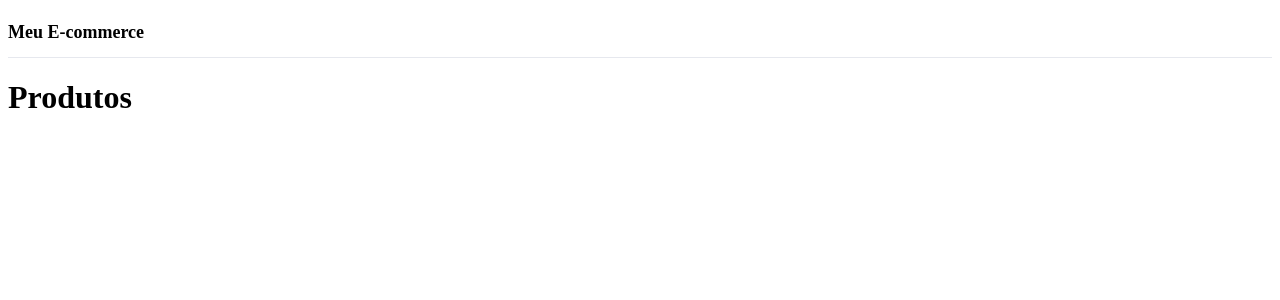
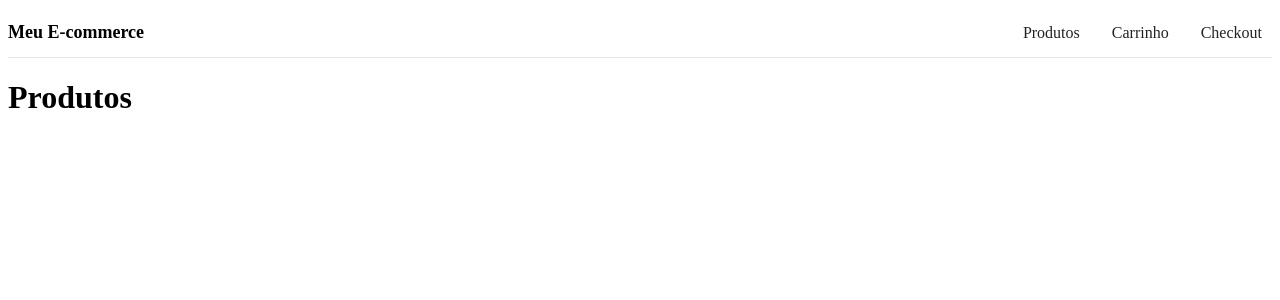
Before and after one commit to Erissonteixeira/api-ecommerce-frontend, a React (Vite) app in the folder api-ecommerce-frontend/: page / in a window 1280 px wide. Shown: the top 300 px of the page. Built offline with nearby package versions, Linux system fonts and the light colour scheme.

Commit message:
feat: adicionar navegação no header com react router

```diff
--- a/api-ecommerce-frontend/src/components/Header.tsx
+++ b/api-ecommerce-frontend/src/components/Header.tsx
@@ -1,8 +1,26 @@
+import { Link } from "react-router-dom";
+
 function Header() {
   return (
     <header className="app-header">
-      <div className="container">
-        <h2 className="app-title">Meu E-commerce</h2>
+      <div className="container app-header-content">
+        <h2 className="app-title">
+          <Link to="/" className="app-brand">
+            Meu E-commerce
+          </Link>
+        </h2>
+
+        <nav className="app-nav">
+          <Link to="/produtos" className="app-nav-link">
+            Produtos
+          </Link>
+          <Link to="/carrinho" className="app-nav-link">
+            Carrinho
+          </Link>
+          <Link to="/checkout" className="app-nav-link">
+            Checkout
+          </Link>
+        </nav>
       </div>
     </header>
   );
--- a/api-ecommerce-frontend/src/styles/global.css
+++ b/api-ecommerce-frontend/src/styles/global.css
@@ -8,3 +8,30 @@
   padding: 14px 0;
   font-size: 18px;
 }
+.app-header-content {
+  display: flex;
+  align-items: center;
+  justify-content: space-between;
+  gap: 16px;
+}
+
+.app-brand {
+  color: inherit;
+  text-decoration: none;
+}
+
+.app-nav {
+  display: flex;
+  gap: 12px;
+}
+
+.app-nav-link {
+  color: #222;
+  text-decoration: none;
+  padding: 6px 10px;
+  border-radius: 6px;
+}
+
+.app-nav-link:hover {
+  background-color: #f0f2f6;
+}
```
